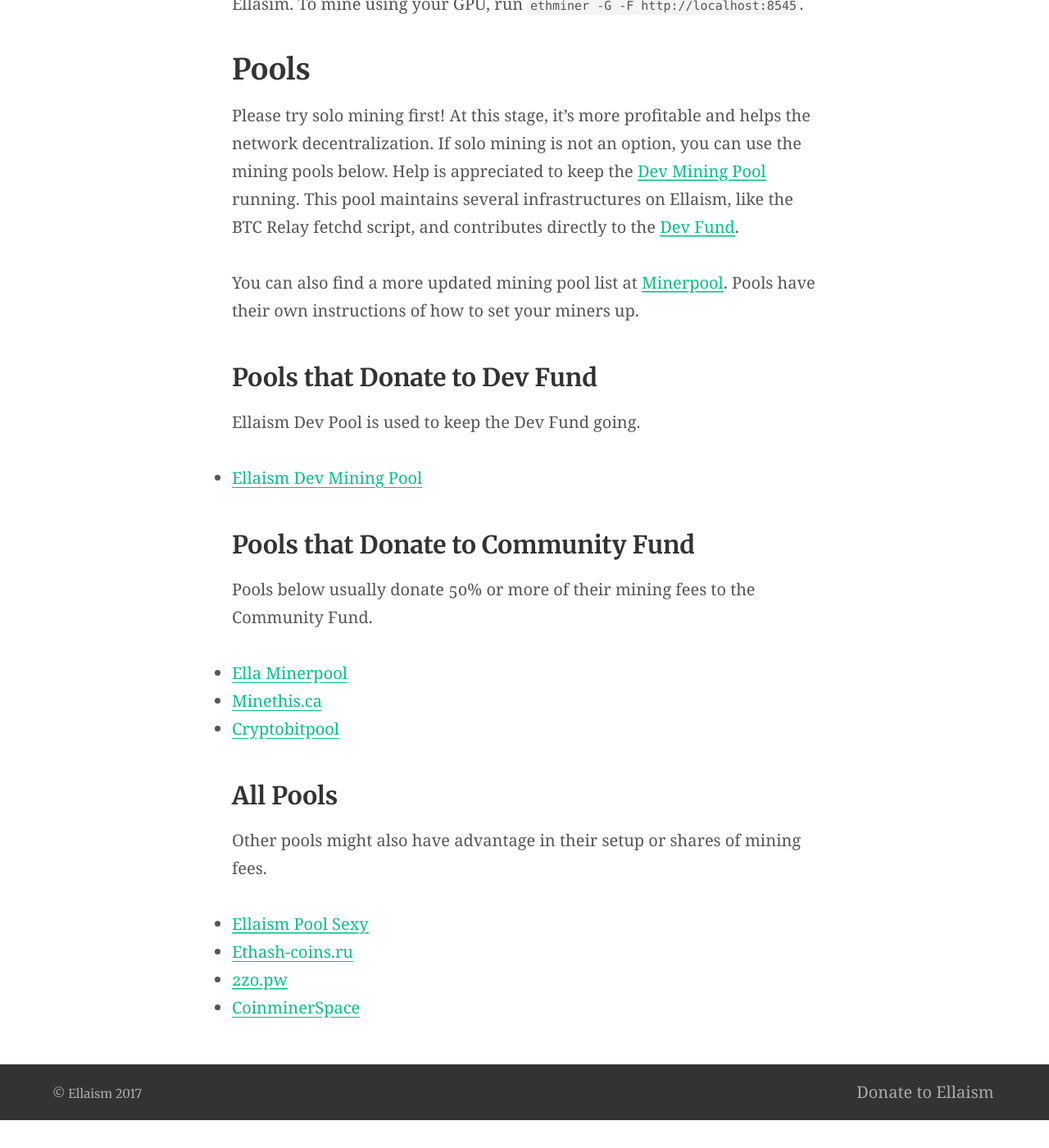
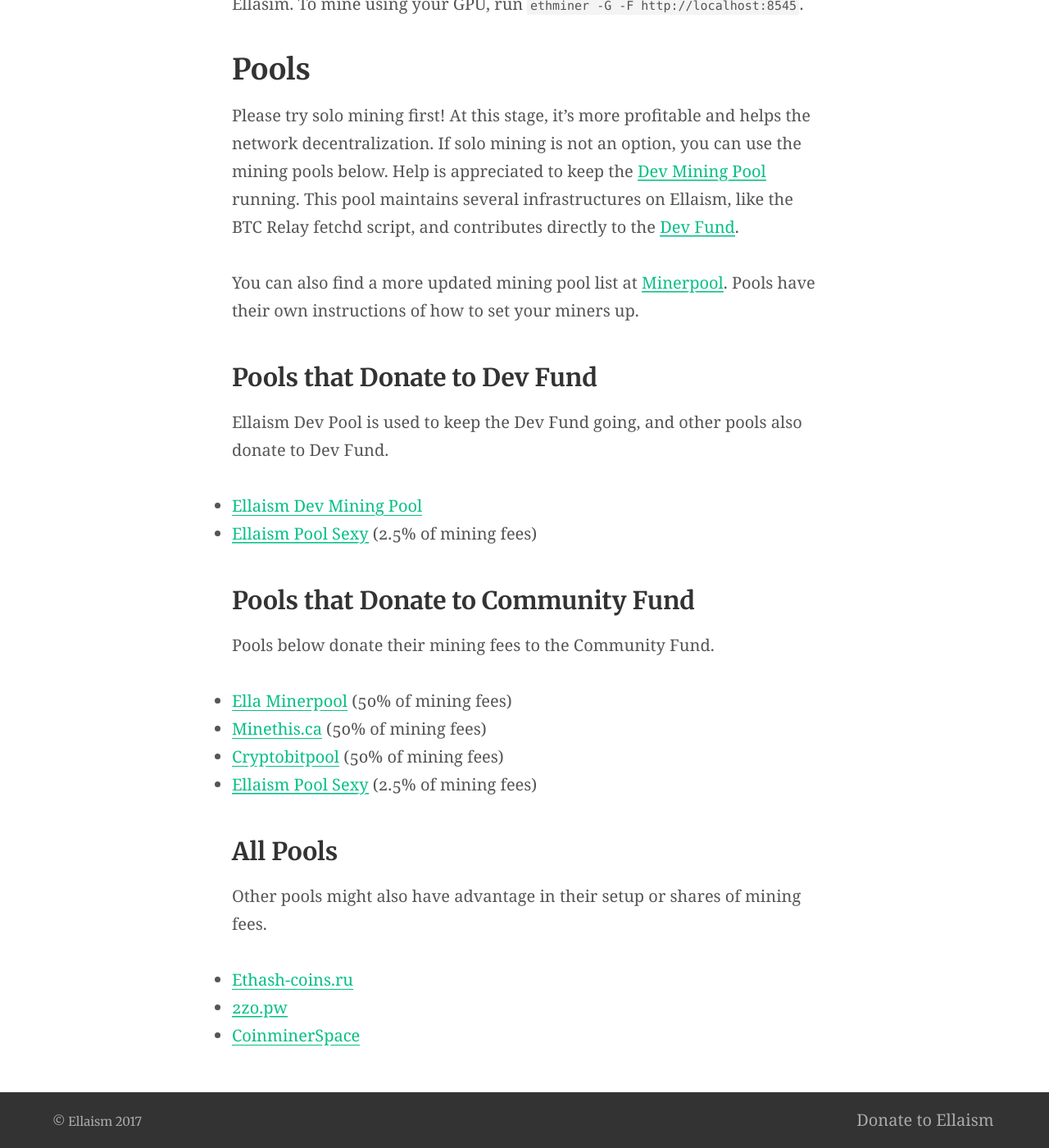
Before and after one commit to ellaism/ellaism.org, a Jekyll site: the page built from mining.md, in a window 1280 px wide and 1400 px high, scrolled down 429 px. Shown: the whole window at 82% size. Built offline with Jekyll 4.4.1, drawn with Linux system fonts in a browser that asks for light colours; our own code applies the rules of GitHub Pages for plain Markdown files; before the commit the page ends 1795 px from its top, so only the background shows below that.

Commit message:
Update pools information

```diff
--- a/mining.md
+++ b/mining.md
@@ -27,24 +27,25 @@
 
 ### Pools that Donate to Dev Fund
 
-Ellaism Dev Pool is used to keep the Dev Fund going.
+Ellaism Dev Pool is used to keep the Dev Fund going, and other pools also donate
+to Dev Fund.
 
 * [Ellaism Dev Mining Pool](https://pool.ellaism.org)
+* [Ellaism Pool Sexy](http://ella.pool.sexy) (2.5% of mining fees)
 
 ### Pools that Donate to Community Fund
 
-Pools below usually donate 50% or more of their mining fees to the Community
-Fund.
+Pools below donate their mining fees to the Community Fund.
 
-* [Ella Minerpool](http://ella.minerpool.net)
-* [Minethis.ca](http://ella.minethis.ca)
-* [Cryptobitpool](http://ella.cryptobitpool.eu)
+* [Ella Minerpool](http://ella.minerpool.net) (50% of mining fees)
+* [Minethis.ca](http://ella.minethis.ca) (50% of mining fees)
+* [Cryptobitpool](http://ella.cryptobitpool.eu) (50% of mining fees)
+* [Ellaism Pool Sexy](http://ella.pool.sexy) (2.5% of mining fees)
 
 ### All Pools
 
 Other pools might also have advantage in their setup or shares of mining fees.
 
-* [Ellaism Pool Sexy](http://ella.pool.sexy)
 * [Ethash-coins.ru](http://ella.ethash-coins.ru)
 * [2zo.pw](http://ellaism.2zo.pw)
 * [CoinminerSpace](http://ella.coinminer.space)
```
